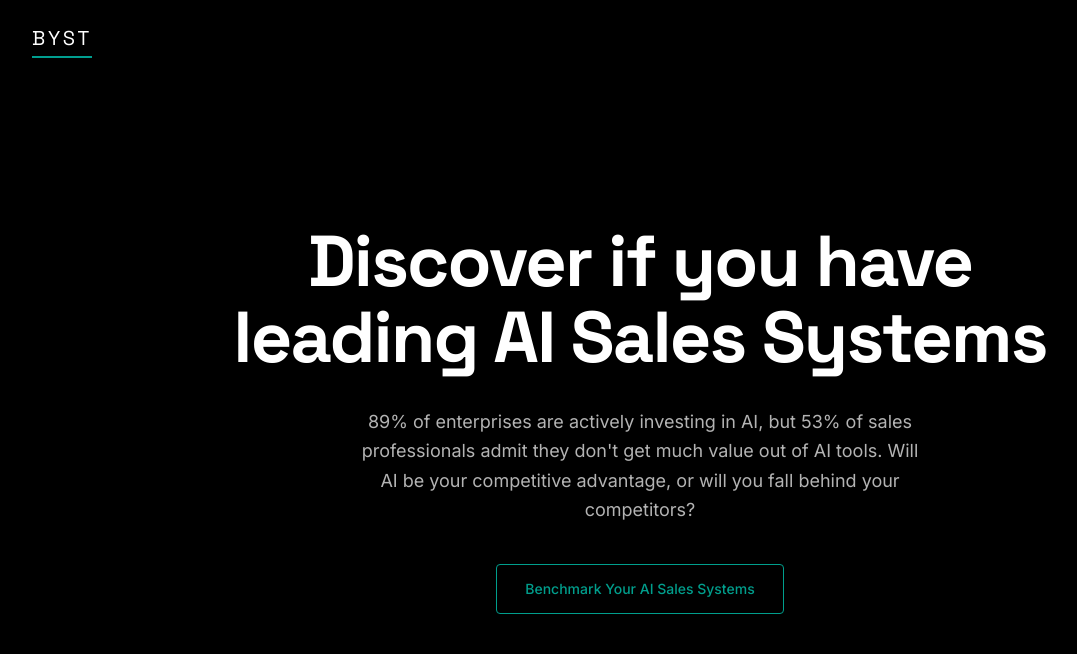
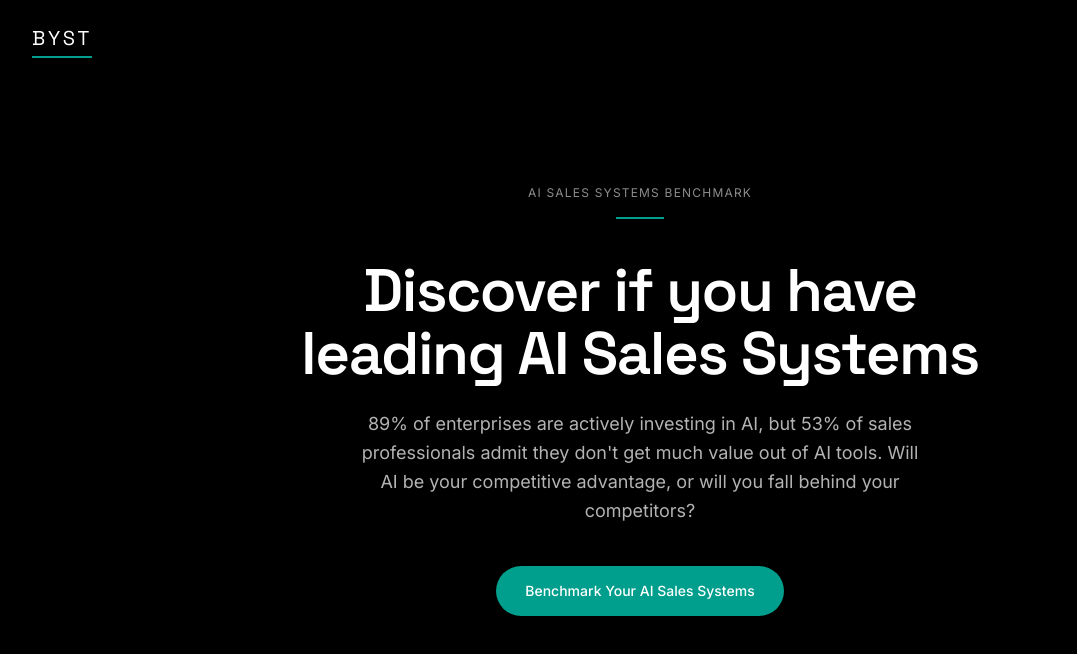
Before and after one commit to BYST-GROUP/ai-sales-benchmark, a Next.js app: page / in a window 1280 px wide. Shown: the top 654 px of the page, without its empty margins (0-1077 px from the left). Built offline with nearby package versions, Linux system fonts and the light colour scheme.

Commit message:
Revert landing page to pre-redesign

```diff
--- a/app/page.tsx
+++ b/app/page.tsx
@@ -2,7 +2,7 @@ import Link from 'next/link'
 
 export default function Home() {
   return (
-    <main className="relative min-h-screen bg-background flex flex-col overflow-hidden">
+    <main className="relative min-h-screen bg-background flex items-center justify-center overflow-hidden">
 
       {/* Fixed BYST wordmark — top left */}
       <div className="fixed top-6 left-8 z-10 flex flex-col items-start">
@@ -12,21 +12,35 @@ export default function Home() {
         <span className="mt-1 block h-[2px] w-full bg-[#009e8f]" />
       </div>
 
-      {/* Hero content — slightly below center */}
-      <div className="flex flex-col items-center text-center px-6 w-full mt-[20vh] md:mt-[28vh]">
+      {/* Hero content — centered */}
+      <div className="flex flex-col items-center text-center px-6 w-full">
+
+        {/* Label */}
+        <p
+          className="text-xs tracking-widest uppercase text-muted-foreground fade-up"
+          style={{ animationDelay: '0ms' }}
+        >
+          AI Sales Systems Benchmark
+        </p>
+
+        {/* Accent line */}
+        <div
+          className="accent-line mx-auto mt-4 fade-up"
+          style={{ animationDelay: '80ms' }}
+        />
 
         {/* H1 */}
         <h1
-          className="max-w-4xl text-5xl md:text-7xl font-bold tracking-tight leading-[1.05] fade-up"
-          style={{ animationDelay: '0ms' }}
+          className="mt-10 max-w-3xl text-4xl md:text-6xl font-semibold tracking-tight leading-[1.05] fade-up"
+          style={{ animationDelay: '180ms' }}
         >
           Discover if you have leading AI Sales Systems
         </h1>
 
         {/* Subline */}
         <p
-          className="mt-8 max-w-xl text-lg leading-relaxed text-secondary-foreground fade-up"
-          style={{ animationDelay: '120ms' }}
+          className="mt-6 max-w-xl text-base md:text-lg leading-relaxed text-secondary-foreground fade-up"
+          style={{ animationDelay: '280ms' }}
         >
           89% of enterprises are actively investing in AI, but 53% of sales professionals admit they don&apos;t get much value out of AI tools. Will AI be your competitive advantage, or will you fall behind your competitors?
         </p>
@@ -34,8 +48,8 @@ export default function Home() {
         {/* CTA */}
         <Link
           href="/benchmark"
-          className="mt-10 rounded px-7 py-3.5 text-sm font-medium border border-primary text-primary bg-background hover:bg-primary/10 transition-colors fade-up"
-          style={{ animationDelay: '240ms' }}
+          className="mt-10 rounded-full text-sm font-medium px-7 py-3.5 bg-primary text-white border border-primary/60 hover:bg-primary/90 transition-colors fade-up"
+          style={{ animationDelay: '380ms' }}
         >
           Benchmark Your AI Sales Systems
         </Link>
```
